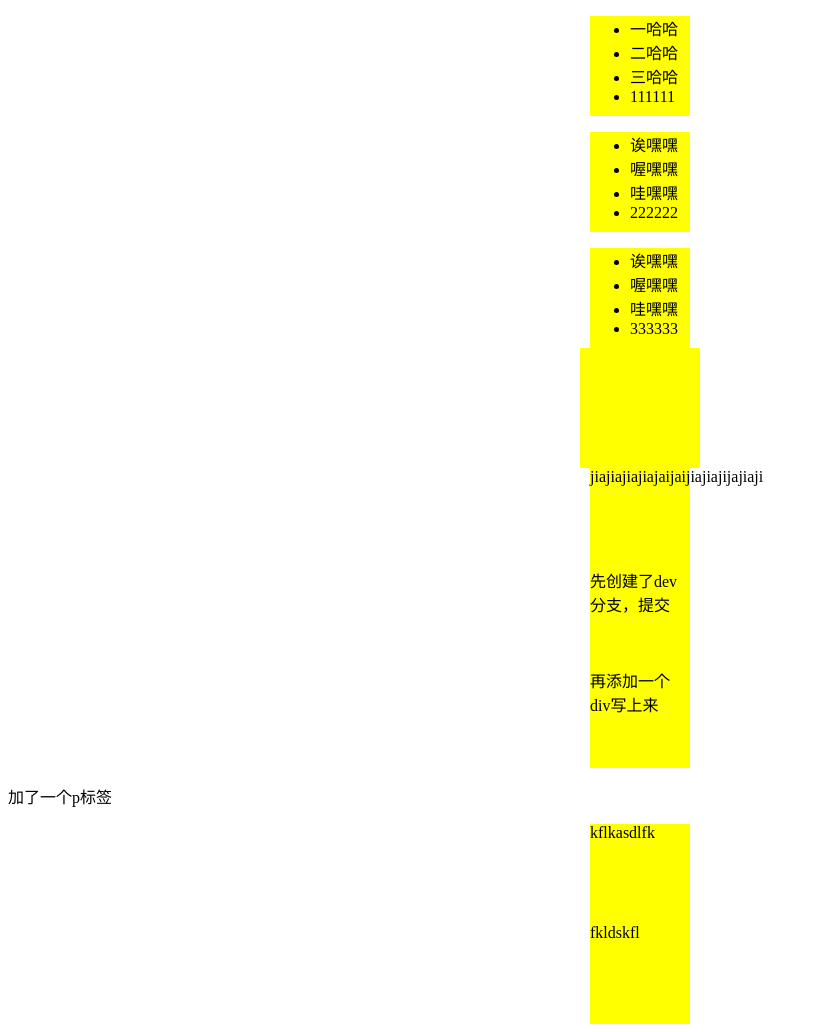
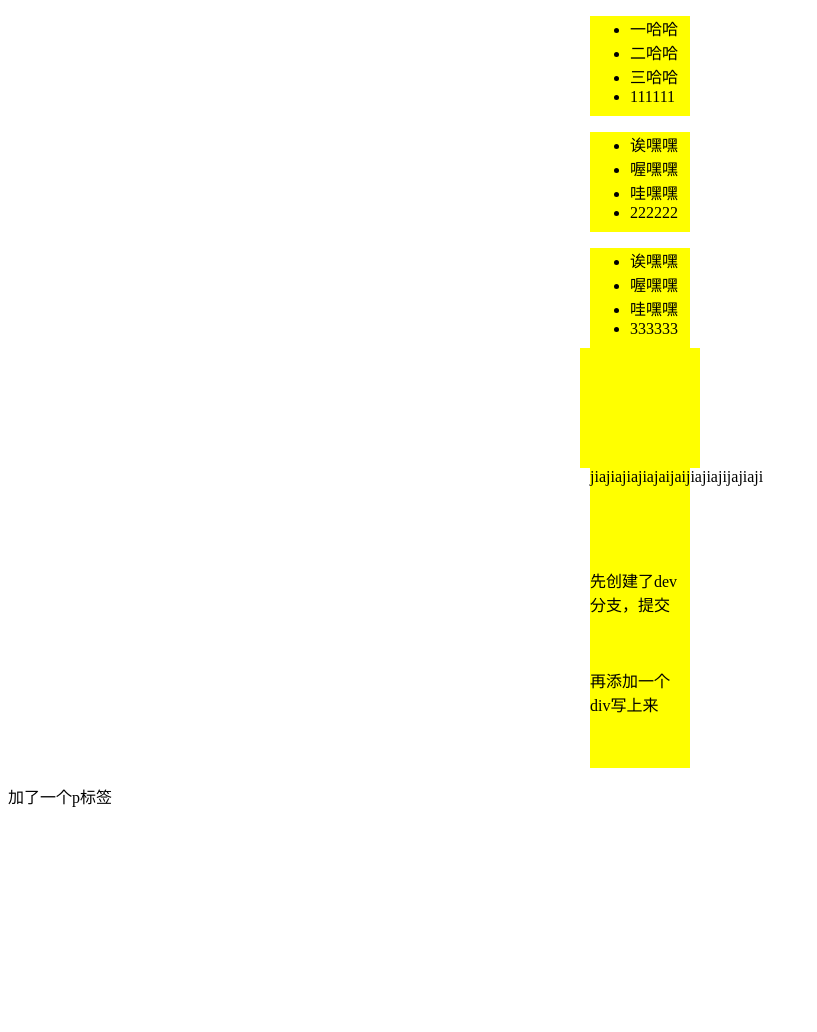
Before and after one commit to bigwhale666/Whale_2, a plain HTML site: page index.html in a window 1280 px wide. Shown: the whole page, without its empty margins (0-817 px from the left). After the commit the page ends 824 px from the top, so only its background shows below. Drawn offline with Linux system fonts and the light colour scheme.

Commit message:
Revert "Whale"

```diff
--- a/index.html
+++ b/index.html
@@ -51,9 +51,5 @@
     <div>先创建了dev分支，提交</div>
     <div>再添加一个div写上来</div>
     <p>加了一个p标签</p>
-    <span>
-        <div>kflkasdlfk</div>
-    </span>
-    <div>fkldskfl</div>
 </body>
 </html>
```
